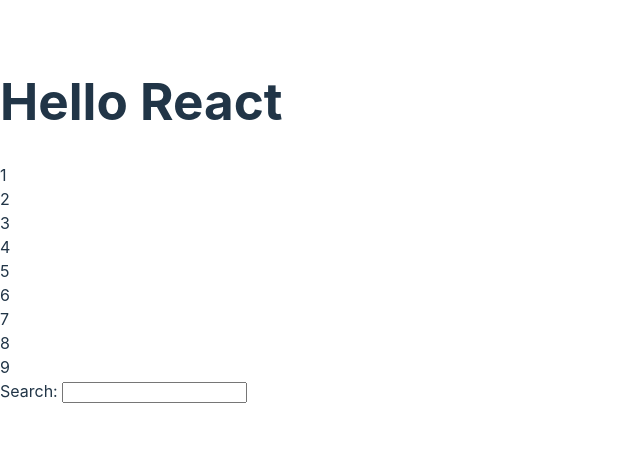
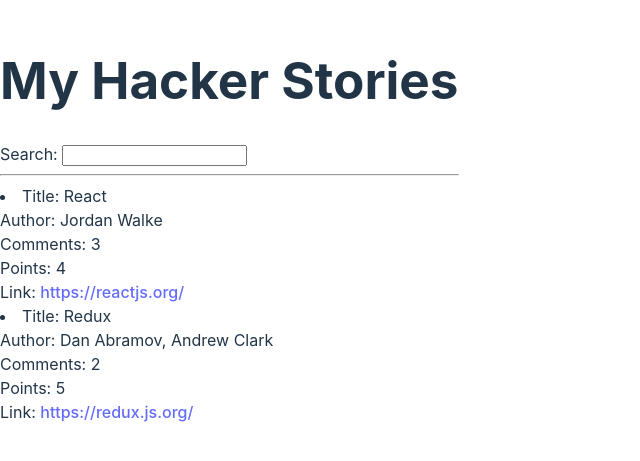
Before and after one commit to rjs68/hacker-stories, a React (Vite) app: page / in a window 1280 px wide. Shown: the part 179-640 px from the top of the page, without its empty margins (0-640 px from the left). Built offline with nearby package versions, Linux system fonts and the light colour scheme.

Commit message:
List basics

```diff
--- a/src/App.tsx
+++ b/src/App.tsx
@@ -1,24 +1,43 @@
-function getTitle(title: string) {
-  return title
-}
-
-const array = [1, 2, 3, 4, 5, 6, 7, 8, 9];
+const list = [
+  {
+    title: 'React',
+    url: 'https://reactjs.org/',
+    author: 'Jordan Walke',
+    num_comments: 3,
+    points: 4,
+    objectID: 0
+  },
+  {
+    title: 'Redux',
+    url: 'https://redux.js.org/',
+    author: 'Dan Abramov, Andrew Clark',
+    num_comments: 2,
+    points: 5,
+    objectID: 1
+  }
+]
 
 function App() {
   return (
     <div>
-      <h1>Hello {getTitle('React')}</h1>
-
-      {array.map((item) => {
-        return (
-          <div key={item}>
-            <span>{item}</span>
-          </div>
-        )
-      })}
+      <h1>My Hacker Stories</h1>
 
       <label htmlFor="search">Search: </label>
       <input type="text" id="search" />
+
+      <hr />
+
+      {list.map((item) => {
+        return (
+          <li key={item.objectID}>
+            Title: {item.title}
+            <div>Author: {item.author}</div>
+            <div>Comments: {item.num_comments}</div>
+            <div>Points: {item.points}</div>
+            <div>Link: <a href={item.url}>{item.url}</a></div>
+          </li>
+        )
+      })}
     </div>
   )
 }
```
